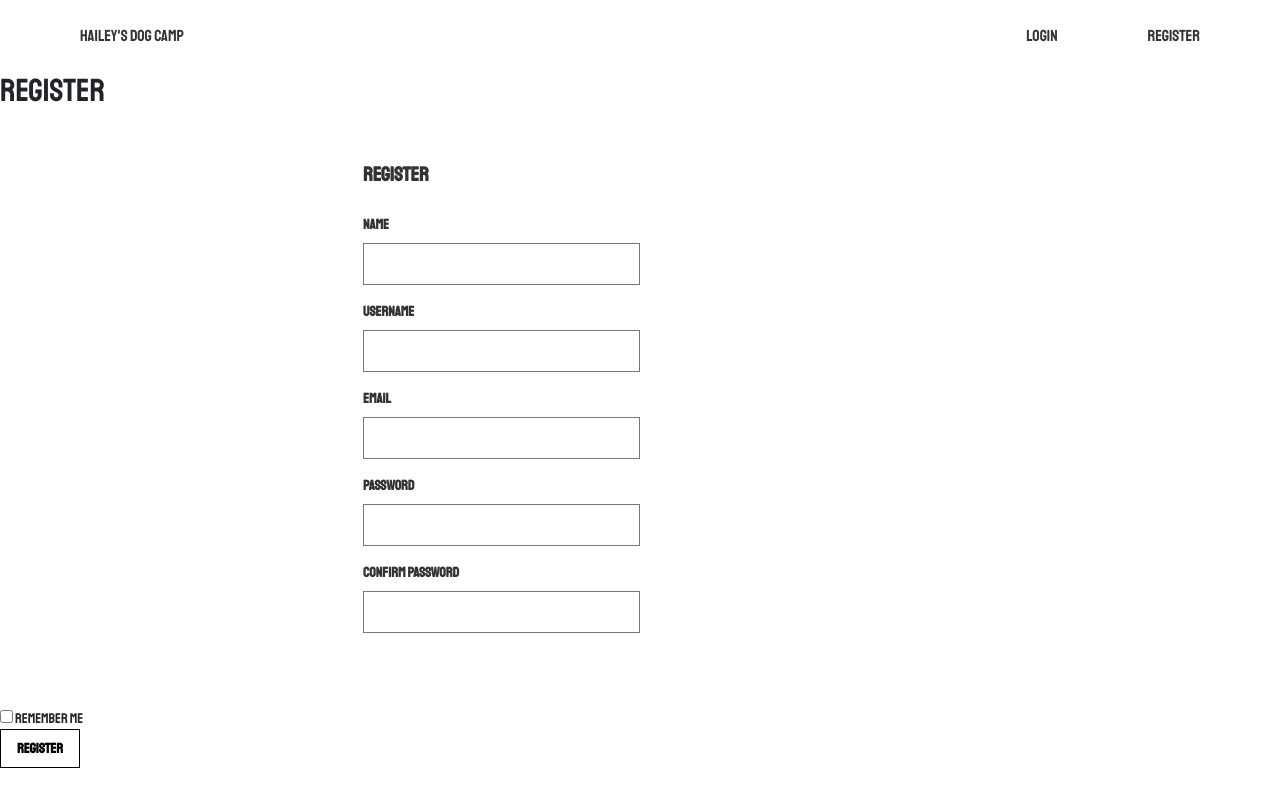
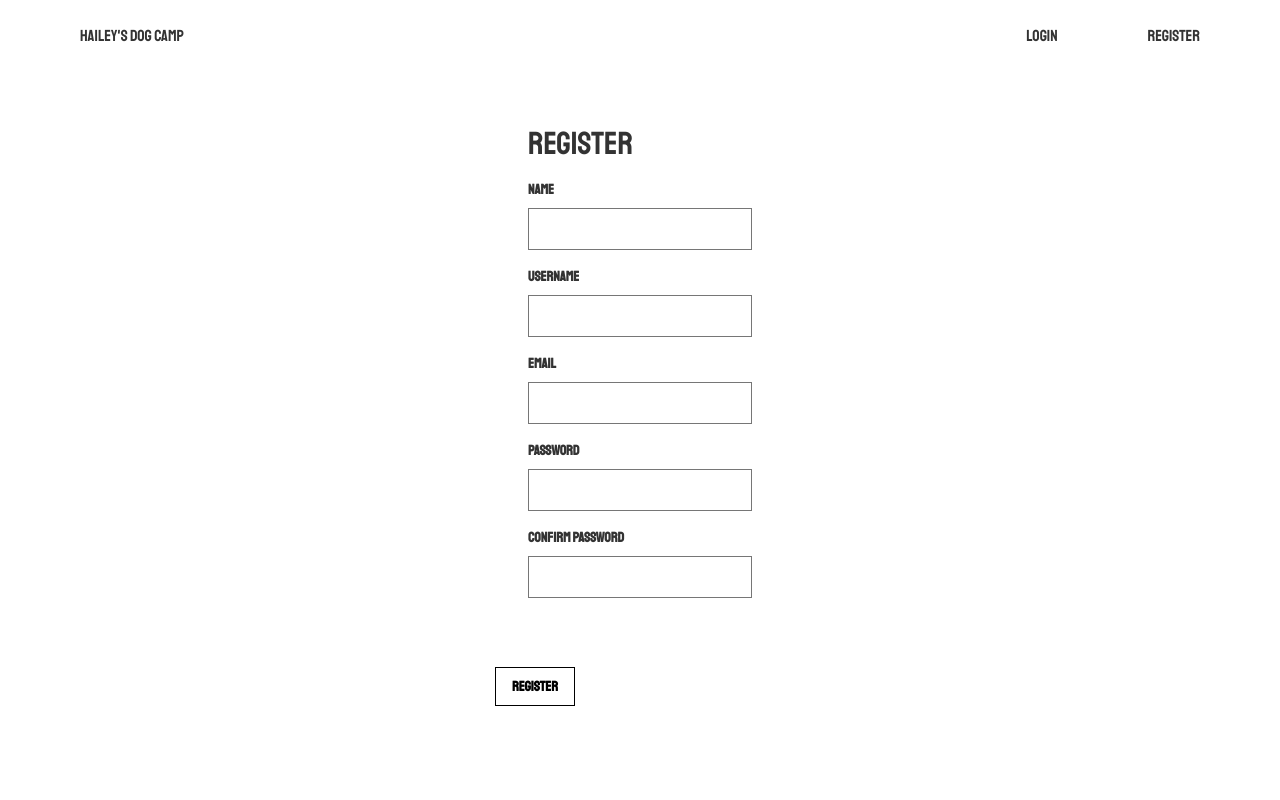
Before and after one commit to teresacho135/haileysdoggiedaycamp, a Django app: page /accounts/register/ in a window 1280 px wide. Run offline with Django 3.2, Linux system fonts and the light colour scheme; some libraries are stand-ins or nearby versions.

Commit message:
adds divs for css styling

```diff
--- a/templates/accounts/register.html
+++ b/templates/accounts/register.html
@@ -1,5 +1,4 @@
 {% extends 'base.html' %} {% block content %}
-<h2>Register</h2>
 
 {% if error %}
 <p style="background-color: red; padding: 10px;">{{ error }}</p>
@@ -8,35 +7,37 @@
 <div class="register-form">
 <form action="{% url 'register' %}" method="POST">
         {% csrf_token %}
-
+<div class="register-form">
 <main class="pa4 black-80">
   <form class="measure center">
     <fieldset id="register" class="ba b--transparent ph0 mh0">
-      <legend class="f4 fw6 ph0 mh0">Register</legend>
+    <div class="header">
+      <h2>Register</h2>
+      {% comment %} <legend class="f50 fw6 ph0 mh0">Register</legend> {% endcomment %}
+    </div>
         <div class="mt3">
         <label class="db fw6 lh-copy f6" for="name">Name</label>
-        <input class="pa2 input-reset ba bg-transparent hover-bg-black hover-white w-50" type="text" name="name"  id="name" required maxlength="25" minlength="2">
+        <input class="pa2 input-reset ba w-100" type="text" name="name"  id="name" required maxlength="25" minlength="2">
       </div>
       <div class="mt3">
         <label class="db fw6 lh-copy f6" for="username">Username</label>
-        <input class="pa2 input-reset ba bg-transparent hover-bg-black hover-white w-50" type="text" name="username"  id="username" required maxlength="25" minlength="2">
+        <input class="pa2 input-reset ba w-100" type="text" name="username"  id="username" required maxlength="25" minlength="2">
       </div>
       <div class="mt3">
         <label class="db fw6 lh-copy f6" for="email">Email</label>
-        <input class="pa2 input-reset ba bg-transparent hover-bg-black hover-white w-50" type="email" name="email"  id="email" required maxlength="25" minlength="2">
+        <input class="pa2 input-reset ba w-100" type="email" name="email"  id="email" required maxlength="25" minlength="2">
       </div>
       <div class="mv3">
         <label class="db fw6 lh-copy f6" for="password">Password</label>
-        <input class="b pa2 input-reset ba bg-transparent hover-bg-black hover-white w-50" type="password" name="password"  id="password" required maxlength="25" minlength="2">
+        <input class="b pa2 input-reset ba w-100" type="password" name="password"  id="password" required maxlength="25" minlength="2">
       </div>
      <div class="mv3">
         <label class="db fw6 lh-copy f6" for="password2">Confirm Password</label>
-        <input class="b pa2 input-reset ba bg-transparent hover-bg-black hover-white w-50" type="password" name="password2"  id="password2" required maxlength="25" minlength="2">
+        <input class="b pa2 input-reset ba w-100" type="password" name="password2"  id="password2" required maxlength="25" minlength="2">
       </div>
       </div>
-      <label class="pa0 ma0 lh-copy f6 pointer"><input type="checkbox"> Remember me</label>
     </fieldset>
-    <div class="">
+    <div class="register-btn">
       <input class="b ph3 pv2 input-reset ba b--black bg-transparent grow pointer f6 dib" type="submit" value="Register">
     </div>
     <div class="lh-copy mt3">
@@ -44,5 +45,5 @@
   </form>
 </main>
 </form>
-
+</div>
 {% endblock %}
```
